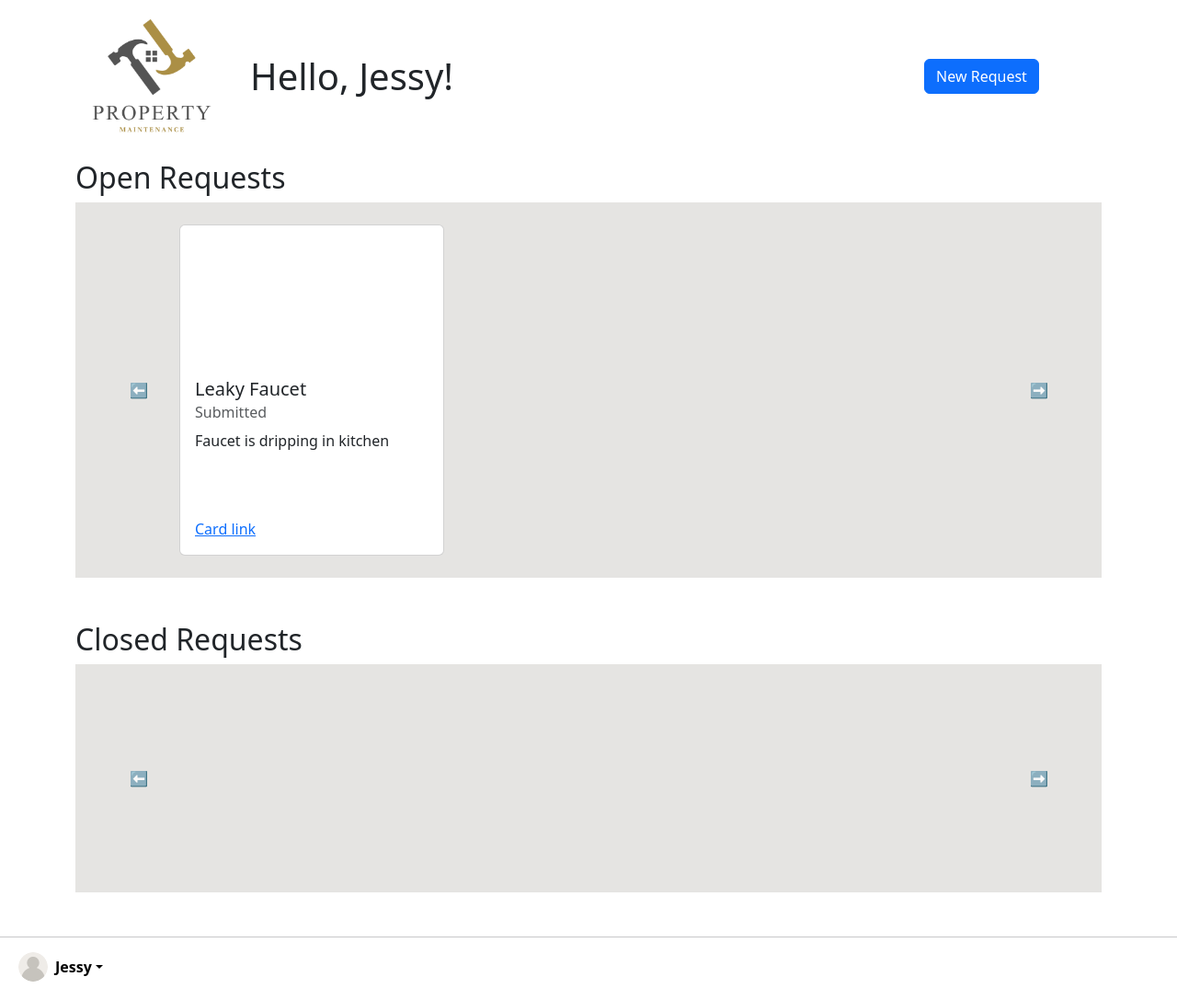
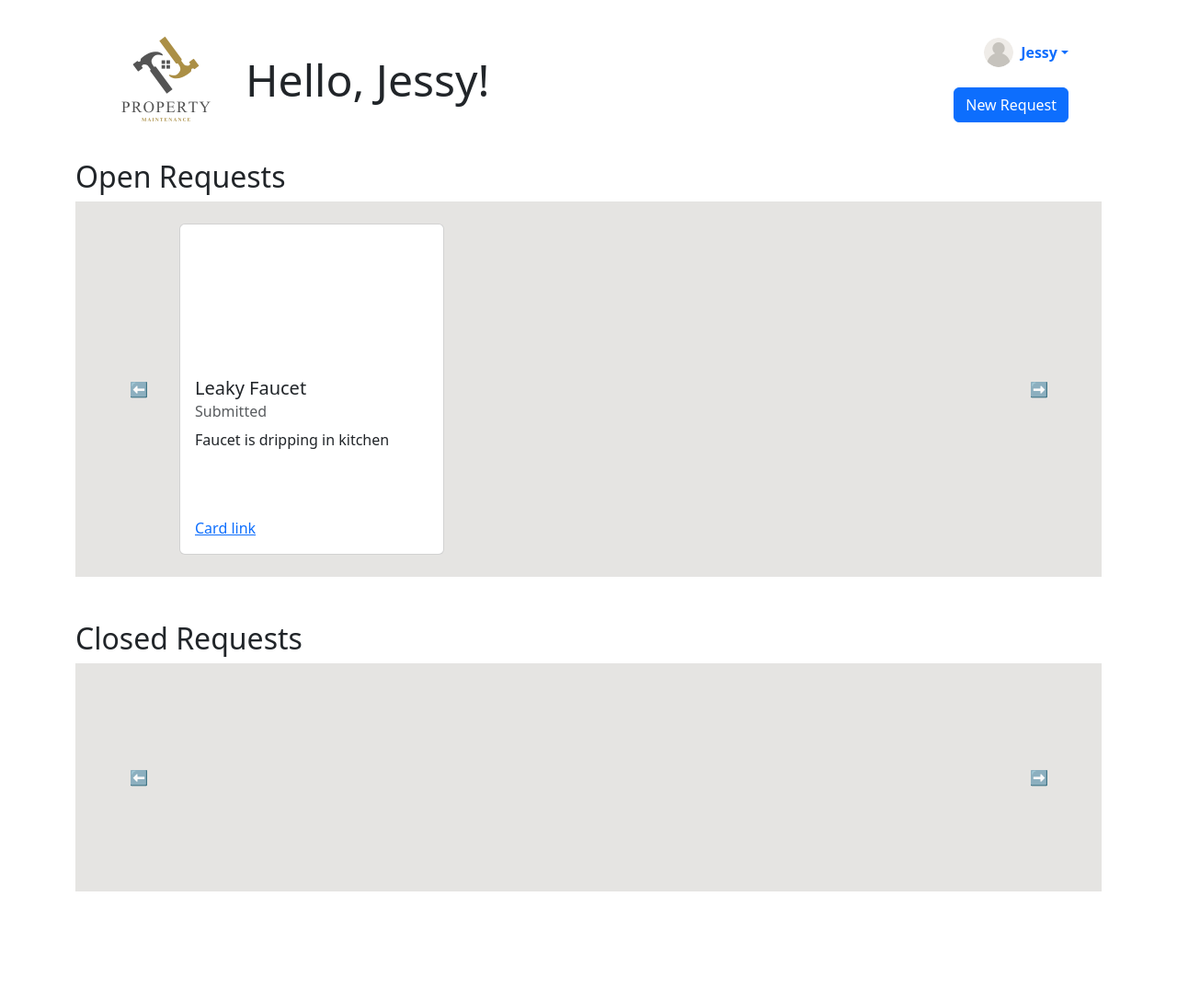
Before and after one commit to dmangames1941/Maintenance-Request-Ticketing-System, a Django app: page /tenant-dashboard/ in a window 1280 px wide. Shown: the whole page at 92% size. After the commit the page ends 969 px from the top, so only its background shows below. Run offline with Django 5.2, Linux system fonts and the light colour scheme; a user stored in the database is signed in; data comes from the database, SQL or seed files in the repository; both versions use the stored data as it was after the commit; some libraries are stand-ins or nearby versions.

Commit message:
Changed where tenant logout button is located

```diff
--- a/maintReqTickSys/ticketsystem/templates/tenant_dashboard.html
+++ b/maintReqTickSys/ticketsystem/templates/tenant_dashboard.html
@@ -21,30 +21,42 @@
 </head>
 <body>
     <!-- Header of Dashboard -->
-    <div class="container">
+    <div class="container py-4">
+        <div class="row align-items-center justify-content-between">
+            <!-- Left section: Logo and Greeting -->
+            <div class="col-md-6 d-flex align-items-center ps-md-5">
+                <div class="me-4">
+                    <img src="../../media/logo_light.png" alt="Property Maintenance" style="height: 125px;">
+                </div>
+                <div>
+                    {% if user.is_authenticated %}
+                        <h1 class="mb-0" style="font-size: 3rem;">Hello, {{ user.username|capfirst }}!</h1>
+                    {% else %}
+                        <p class="mb-0" style="font-size: 2.5rem;">Hello, Guest!</p>
+                    {% endif %}
+                </div>
+            </div>
 
-        <div class="row">
-            <div class="col-sm-2 align-self-center mx-auto d-flex justify-content-center" >
-                <img src="../../media/logo_light.png" class="img-fluid" alt="Property Maintenance">
-            </div>
-            <div class="col-lg my-auto">
-
-                <!-- If the user is logged in then show their name. Else, display static text -->
+            <!-- Right section: User dropdown and button -->
+            <div class="col-md-6 text-end pe-md-5">
                 {% if user.is_authenticated %}
-                <h1 class="my-auto">Hello, {{ user.username|capfirst }}!</h1>
-                {% else %}
-                    <p>Hello, Guest!</p>
+                <div class="dropdown mb-3">
+                    <a class="d-inline-flex align-items-center text-decoration-none dropdown-toggle" data-bs-toggle="dropdown" aria-expanded="false">
+                        <img src="../../media/user_icon.png" alt="User Icon" width="32" height="32" class="rounded-circle me-2">
+                        <strong>{{ user.username|capfirst }}</strong>
+                    </a>
+                    <ul class="dropdown-menu text-small shadow dropdown-menu-end">
+                        <li><a class="dropdown-item" href="{% url 'logout' %}">Sign out</a></li>
+                    </ul>
+                </div>
                 {% endif %}
-
-            </div>
-            <div class="col-sm-3 my-auto text-center" >
-                    <a class="btn btn-primary" href="{% url 'ticket_create' %}" role="button">New Request</a>
+                <a class="btn btn-primary" href="{% url 'ticket_create' %}" role="button">New Request</a>
             </div>
         </div>
     </div>
 
     <!-- Open Request Tickets Shown -->
-    <div class="container my-2">
+    <div class="container">
             <h2>Open Requests</h2>
 
             <div class="flex-row d-flex p-4 " style="background-color: #E5E4E2">
@@ -121,18 +133,6 @@
             </div>
     </div>
 
-    <div>
-        <hr>
-        <div class="dropdown" style="margin-left: 20px;">
-            <a class="d-flex align-items-center link-body-emphasis text-decoration-none dropdown-toggle" data-bs-toggle="dropdown" aria-expanded="false">
-                <img src="../../media/user_icon.png" alt="" width="32" height="32" class="rounded-circle me-2">
-                <strong>{{ user.username|capfirst }}</strong>
-            </a>
-            <ul class="dropdown-menu text-small shadow">
-                <li><a class="dropdown-item" href="{% url 'logout' %}">Sign out</a></li>
-            </ul>
-    </div>
-    <div style="height: 20px; margin-left: 10px;"></div>
 
 </body>
 </html>
```
Also changed, not shown: maintReqTickSys/db.sqlite3.
